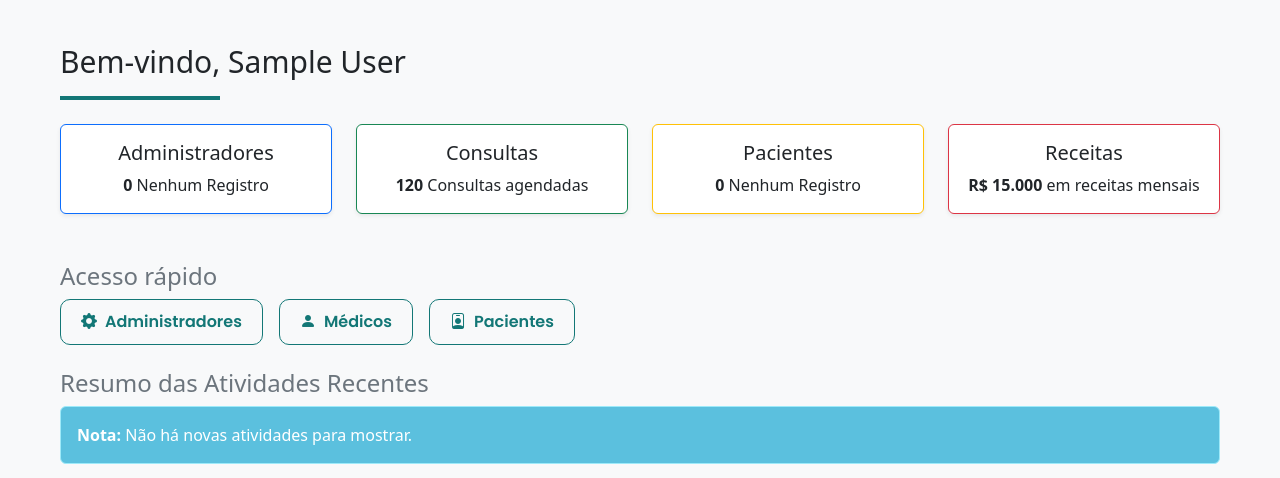
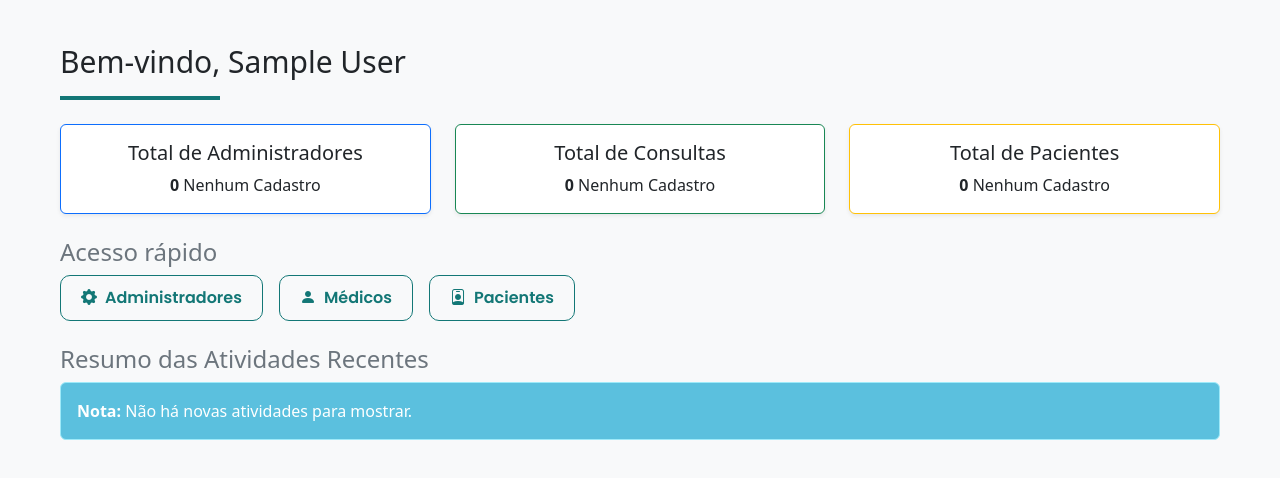
Before and after one commit to thigodev/VittaClinic, a PHP site: page /clinic_management/views/dashboardClinicView.php in a window 1280 px wide. Shown: the part 82-560 px from the top of the page. Run offline with PHP 8.4, Linux system fonts and the light colour scheme; the visitor is signed in with stand-in values (Sample User, id 1); data comes from the database, SQL or seed files in the repository.

Commit message:
dashboard atualizado - trazendo o count de dados

```diff
--- a/clinic_management/views/dashboardClinicView.php
+++ b/clinic_management/views/dashboardClinicView.php
@@ -3,6 +3,8 @@ require_once '../config/Database.php';
 require_once '../classes/AdminPadrao.php';
 require_once '../config/Database.php';
 require_once '../classes/Paciente.php';
+require_once '../classes/Consulta.php';
+
 
 session_start();
 $clinicName = $_SESSION['nome'];
@@ -17,6 +19,12 @@ $adminCount = count($admins);
 $paciente = new Paciente(null, null, null, null, null, null);
 $pacientes = $paciente->getAll($clinicaId);
 $pacientesCount = count($pacientes);
+
+// Contar consultas
+$consulta = new Consulta(null, null, null, null, null);
+$consultas = $consulta->getAll($clinicaId);
+$consultasCount = count($consultas);
+
 
 ?>
 
@@ -51,43 +59,36 @@ $pacientesCount = count($pacientes);
         <h1 class="wellcome-title h3 mb-4 "><?php echo "Bem-vindo, {$clinicName}"; ?></h1>
 
         <div class="row">
-            <div class="col-lg-3 col-md-6 col-sm-12 mb-5">
+            <div class="col-lg-4 col-md-6 col-sm-12 mb-4">
                 <div class="card shadow-sm border-primary">
                     <div class="card-body">
-                        <h5 class="card-title text-center">Administradores</h5>
+                        <h5 class="card-title text-center">Total de Administradores</h5>
                         <p class="card-text text-center">
                             <strong><?php echo $adminCount; ?></strong>
-                            <?php echo ($adminCount == 1) ? 'Administrador Cadastrado' : ($adminCount > 0 ? 'Administradores Cadastrados' : 'Nenhum Registro'); ?>
+                            <?php echo ($adminCount == 1) ? 'Administrador Cadastrado' : ($adminCount > 0 ? 'Administradores Cadastrados' : 'Nenhum Cadastro'); ?>
                         </p>
                     </div>
                 </div>
             </div>
 
-            <div class="col-lg-3 col-md-6 col-sm-12 mb-4">
+            <div class="col-lg-4 col-md-6 col-sm-12 mb-4">
                 <div class="card shadow-sm border-success">
                     <div class="card-body">
-                        <h5 class="card-title text-center">Consultas</h5>
-                        <p class="card-text text-center"><strong>120</strong> Consultas agendadas</p>
-                    </div>
-                </div>
-            </div>
-
-            <div class="col-lg-3 col-md-6 col-sm-12 mb-4">
-                <div class="card shadow-sm border-warning">
-                    <div class="card-body">
-                        <h5 class="card-title text-center">Pacientes</h5>
-                        <p class="card-text text-center"><strong><?php echo $pacientesCount; ?></strong>
-                            <?php echo ($pacientesCount == 1) ? 'Paciente Cadastrado' : ($pacientesCount > 0 ? 'Pacientes Cadastrados' : 'Nenhum Registro'); ?>
+                        <h5 class="card-title text-center">Total de Consultas</h5>
+                        <p class="card-text text-center"><strong><?php echo $consultasCount; ?></strong>
+                            <?php echo ($pacientesCount == 1) ? 'Consulta cadastrada' : ($consultasCount > 0 ? 'Consultas Cadastradas' : 'Nenhum Cadastro'); ?>
                         </p>
                     </div>
                 </div>
             </div>
 
-            <div class="col-lg-3 col-md-6 col-sm-12 mb-4">
-                <div class="card shadow-sm border-danger">
+            <div class="col-lg-4 col-md-6 col-sm-12 mb-4">
+                <div class="card shadow-sm border-warning">
                     <div class="card-body">
-                        <h5 class="card-title text-center">Receitas</h5>
-                        <p class="card-text text-center"><strong>R$ 15.000</strong> em receitas mensais</p>
+                        <h5 class="card-title text-center">Total de Pacientes</h5>
+                        <p class="card-text text-center"><strong><?php echo $pacientesCount; ?></strong>
+                            <?php echo ($pacientesCount == 1) ? 'Paciente Cadastrado' : ($pacientesCount > 0 ? 'Pacientes Cadastrados' : 'Nenhum Cadastro'); ?>
+                        </p>
                     </div>
                 </div>
             </div>
```
